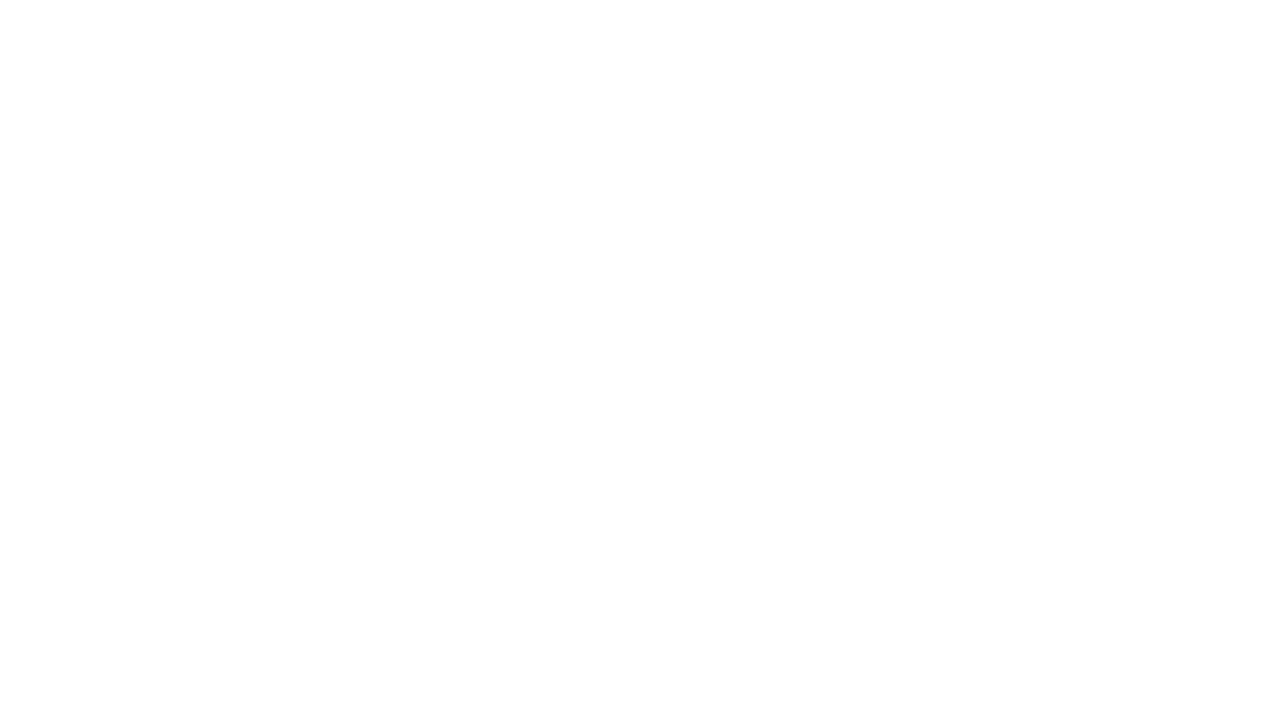
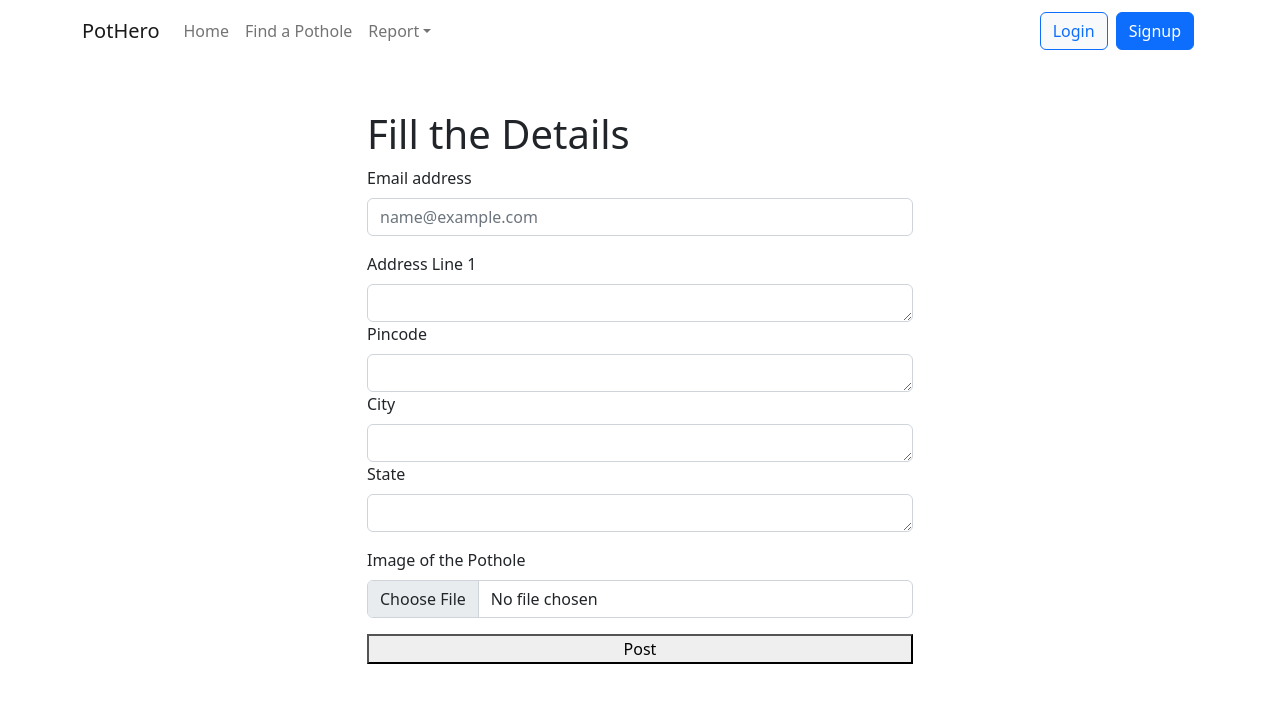
Before and after one commit to jadhav-rohan/pothole-frontend, a React (Create React App) app: page /report in a window 1280 px wide. Before the commit this address had no page. Shown: the top 702 px of the page. Built offline with nearby package versions, Linux system fonts and the light colour scheme.

Commit message:
second commit

```diff
--- a/package.json
+++ b/package.json
@@ -7,12 +7,14 @@
     "@testing-library/react": "^13.4.0",
     "@testing-library/user-event": "^13.5.0",
     "axios": "^1.3.1",
+    "form-data": "^4.0.0",
     "react": "^18.2.0",
     "react-bootstrap": "^2.7.0",
     "react-dom": "^18.2.0",
     "react-router-dom": "^6.8.0",
     "react-scripts": "5.0.1",
     "sass": "^1.58.0",
+    "sweetalert": "^2.1.2",
     "web-vitals": "^2.1.4"
   },
   "scripts": {
--- a/src/App.js
+++ b/src/App.js
@@ -3,6 +3,7 @@ import { Routes, Route } from "react-router-dom";
 import SignIn from "./authentication/SignIn";
 import SignUp from "./authentication/SignUp";
 import Home from "./Home"
+import ReportPothole from "./ReportPothole";
 
 
 function App() {
@@ -11,6 +12,7 @@ function App() {
 		<Route path = "/" element={<Home/>}/>
 		<Route path = "/sign-in" element = {<SignIn/>}/>
 		<Route path = "/sign-up" element = {<SignUp/>}/>
+		<Route path = "/report" element = {<ReportPothole/>}/>
 	</Routes>
   );
 }
--- a/src/FindPothole.js
+++ b/src/FindPothole.js
@@ -21,7 +21,7 @@ const FindPothole = () => {
             <div>
               <div className=" text-center text-md-start ">
                 {/* heading */}
-                <h1 className=" display-2 fw-bold  mb-3">Find PotHole in your City, State.</h1>
+                <h1 className=" display-2 fw-bold  mb-3">Find & Report PotHoles in your City, State.</h1>
                 {/* lead */}
                 <p className="lead">The largest network to find and report potholes in your city.</p>
               </div>
@@ -38,13 +38,13 @@ const FindPothole = () => {
             <div className="position-relative ">
               <Image src={JobHeroSection} className="img-fluid " />
               <div className="position-absolute top-0 mt-7 ms-n6 ms-md-n6 ms-lg-n12 start-0">
-                <Image src={JobHeroBlock1} className="img-fluid " />
+                {/* <Image src={JobHeroBlock1} className="img-fluid " /> */}
               </div>
               <div className="position-absolute bottom-0 mb-12 me-n6 me-md-n4 me-lg-n12 end-0 ">
-                <Image src={JobHeroBlock2} className="img-fluid " />
+                {/* <Image src={JobHeroBlock2} className="img-fluid " /> */}
               </div>
               <div className="position-absolute bottom-0 mb-n4 ms-n1 ms-md-n4 ms-lg-n7 start-0">
-                <Image src={JobHeroBlock3} className="img-fluid " />
+                {/* <Image src={JobHeroBlock3} className="img-fluid " /> */}
               </div>
             </div>
           </Col>
--- a/src/NavBar.js
+++ b/src/NavBar.js
@@ -6,7 +6,7 @@ import Nav from 'react-bootstrap/Nav';
 import Navbar from 'react-bootstrap/Navbar';
 import NavDropdown from 'react-bootstrap/NavDropdown';
 
-function Home() {
+function NavBar() {
   return (
     <Navbar collapseOnSelect expand="lg" bg="" className="text-black">
       <Container>
@@ -17,7 +17,7 @@ function Home() {
             <Nav.Link href="/">Home</Nav.Link>
             <Nav.Link href="#pricing">Find a Pothole</Nav.Link>
             <NavDropdown title="Report" id="collasible-nav-dropdown">
-              <NavDropdown.Item href="#action/3.1">Report a Pothole</NavDropdown.Item>
+              <NavDropdown.Item href="/report">Report a Pothole</NavDropdown.Item>
               <NavDropdown.Item href="#action/3.2">
                 Blogs
               </NavDropdown.Item>
@@ -40,4 +40,4 @@ function Home() {
   );
 }
 
-export default Home;
+export default NavBar;
--- /dev/null
+++ b/src/ReportPothole.js
@@ -0,0 +1,72 @@
+import axios from "axios";
+import React, { useState }  from "react";
+import Form from 'react-bootstrap/Form';
+import NavBar from "./NavBar";
+// const FormData = require('form-data');
+
+const ReportPothole = () => {
+
+    const [values, setValues] = useState({
+        email: "",
+        address: "",
+        pincode: "",
+        city: "",
+        state: "",
+        photo: "",
+        formData: "",
+      });
+
+      const {email, address, pincode, city, state, formData} = values;
+
+      const onSubmit = (event) => {
+        event.preventDefault();
+        setValues({ ...values, error: ""});
+        axios.post("http://localhost:9002/add", values)
+        .then(res => {
+            alert(res.data.message);
+        }).catch(err => alert("Failed"))
+      };
+
+      const handleChange = (name) => (event) => {
+        const value = name === "photo" ? event.target.files[0] : event.target.value;
+        formData.set(name, value);
+        setValues({ ...values, [name]: value });
+      };
+
+    return(
+        <div className="">
+            <NavBar/>
+            <div class="container h-100 mt-5">
+                <div class="row h-100 justify-content-center align-items-center">
+                    <div class="col-10 col-md-8 col-lg-6">
+                    <Form className="d-flex flex-column">
+                    <h1>Fill the Details</h1>
+                        <Form.Group className="mb-3" controlId="exampleForm.ControlInput1">
+                            <Form.Label>Email address</Form.Label>
+                            <Form.Control required type="email" onChange={handleChange("email")} placeholder="name@example.com" />
+                        </Form.Group>
+                        <Form.Group className="mb-3" controlId="exampleForm.ControlTextarea1">
+                            <Form.Label>Address Line 1</Form.Label>
+                            <Form.Control as="textarea" onChange={handleChange("address")}rows={1}/>
+                            <Form.Label>Pincode</Form.Label>
+                            <Form.Control as="textarea" onChange={handleChange("pincode")}rows={1}/>
+                            <Form.Label>City</Form.Label>
+                            <Form.Control as="textarea" onChange={handleChange("city")} rows={1}/>
+                            <Form.Label>State</Form.Label>
+                            <Form.Control as="textarea" onChange={handleChange("state")} rows={1}/>
+                        </Form.Group>
+                        <Form.Group controlId="formFile" className="mb-3">
+                            <Form.Label>Image of the Pothole</Form.Label>
+                            <Form.Control type="file" onChange={handleChange("photo")}/>
+                        </Form.Group>
+                        <button type="submit" onClick={onSubmit}>Post</button>
+                    </Form>
+
+                    </div>
+                </div>
+            </div>
+        </div>
+    )
+}
+
+export default ReportPothole;
--- a/src/authentication/SignIn.js
+++ b/src/authentication/SignIn.js
@@ -1,12 +1,27 @@
-import React from "react";
+import React, { useState } from "react";
 import { Fragment } from 'react';
-import { Link } from 'react-router-dom';
+import { Link, useNavigate } from 'react-router-dom';
 import { Col, Row, Card, Form, Button, Image } from 'react-bootstrap';
 
 // import media files
 import Logo from '../assets/images/brand/logo/logo-icon.svg';
 import NavBar from "../NavBar";
+import axios from "axios";
 const SignIn = () => {
+    const history = useNavigate();
+
+    const [email, setEmail] = useState("");
+    const [password, setPassword] = useState("")
+
+    const login = () => {
+        axios.post("http://localhost:9002/login", {email, password})
+        .then(res => {
+            alert(res.data.message)
+            // setLoginUser(res.data.user)
+            history.push("/")
+        })
+    }
+
     return(
         <Fragment>
             <NavBar/>
@@ -21,7 +36,7 @@ const SignIn = () => {
 								<h1 className="mb-1 fw-bold">Sign in</h1>
 								<span>
 									Don’t have an account?{' '}
-									<Link to="/authentication/sign-up" className="ms-1">
+									<Link to="/sign-up" className="ms-1">
 										Sign up
 									</Link>
 								</span>
@@ -36,7 +51,8 @@ const SignIn = () => {
 											type="email"
 											id="email"
 											placeholder="Email address here"
-											required
+											value={email}
+                                            onChange={(e) => setEmail(e.target.value)}
 										/>
 									</Col>
 									<Col lg={12} md={12} className="mb-3">
@@ -46,7 +62,8 @@ const SignIn = () => {
 											type="password"
 											id="password"
 											placeholder="**************"
-											required
+											value={password}
+                                            onChange={(e) => setPassword(e.target.value)}
 										/>
 									</Col>
 									<Col lg={12} md={12} className="mb-3">
@@ -65,7 +82,7 @@ const SignIn = () => {
 									</Col>
 									<Col lg={12} md={12} className="mb-0 d-grid gap-2">
 										{/* Button */}
-										<Button variant="primary" type="submit">
+										<Button variant="primary" type="submit" onClick={login}>
 											Sign in
 										</Button>
 									</Col>
--- a/src/authentication/SignUp.js
+++ b/src/authentication/SignUp.js
@@ -2,7 +2,8 @@ import React, { useState } from "react";
 import { Fragment } from 'react';
 import { Link } from 'react-router-dom';
 import { Col, Row, Card, Form, Button, Image } from 'react-bootstrap';
-import { useHistory } from 'react-router-dom';
+import { useNavigate } from 'react-router-dom';
+import swal from "sweetalert"
 import axios from "axios"
 // import media files
 import Logo from '../assets/images/brand/logo/logo-icon.svg';
@@ -13,6 +14,7 @@ const SignUp = () => {
     //     email:"",
     //     password:"",
     // })
+    const history = useNavigate()
 
     const [name, setName] = useState("");
     const [email, setEmail] = useState("");
@@ -22,15 +24,16 @@ const SignUp = () => {
 
         if( name && email && password){
             // const user = {name, email, password};
-            const config = {
-                headers: {
-                    "Content-type": "application/json"
-                }
-            }
-            axios.post("http://localhost:9002/register", {name, email, password}, config)
+            // const config = {
+            //     headers: {
+            //         "Content-type": "application/json"
+            //     }
+            // }
+            axios.post("http://localhost:9002/register", {name, email, password})
             .then( res => {
                 alert(res.data.message)
-                // history.push("/login")
+                history.push("/login")
+                // console.log(res);
             })
         } else {
             alert("invlid input")
@@ -52,7 +55,7 @@ const SignUp = () => {
 								<h1 className="mb-1 fw-bold">Sign up</h1>
 								<span>
 									Already have an account?{' '}
-									<Link to="/authentication/sign-in" className="ms-1">
+									<Link to="/sign-in" className="ms-1">
 										Sign in
 									</Link>
 								</span>
```
Also changed, not shown: src/apicalls.js (added, +14 -0 lines), 1 other file (tests, documents, lock files or other folders).
